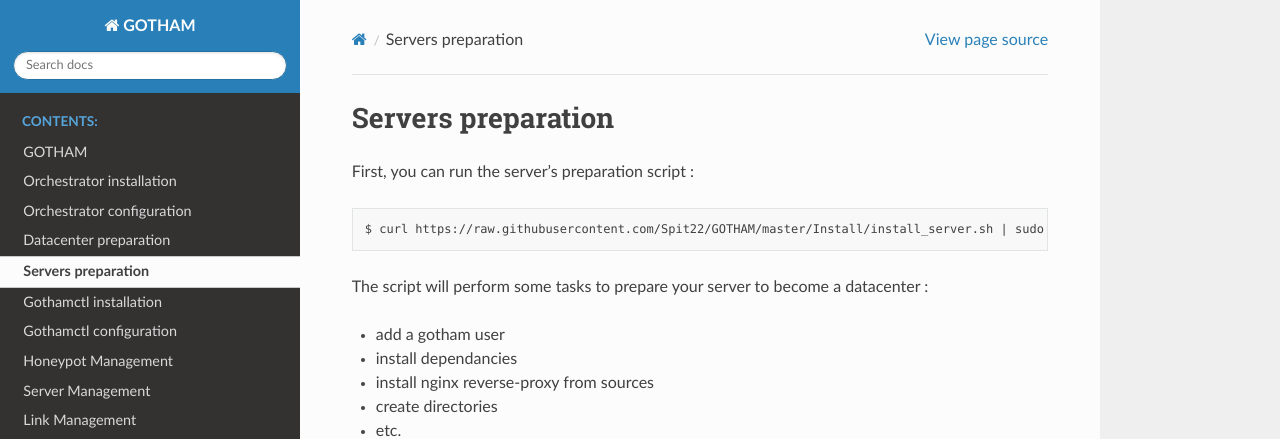
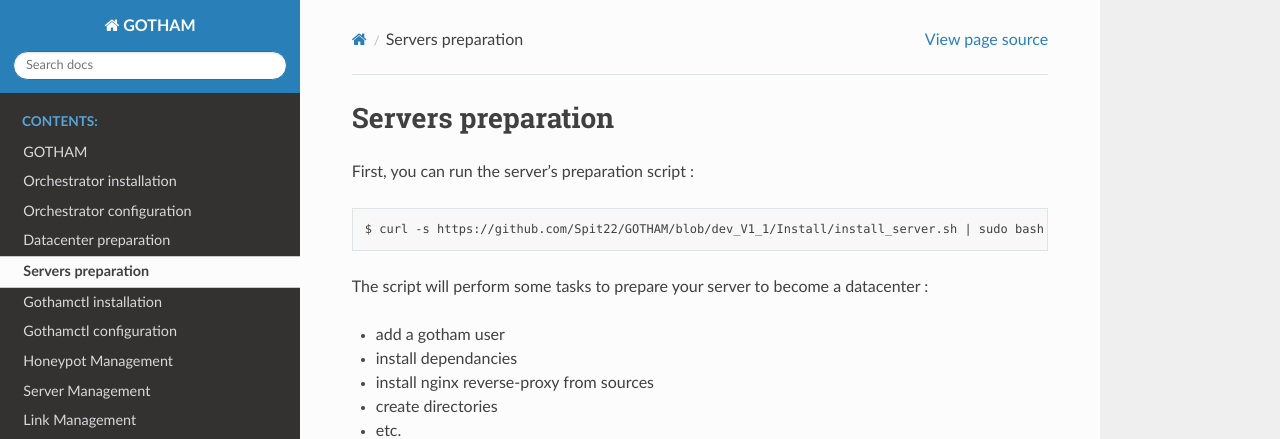
Before and after one commit to Spit22/GOTHAM, a Sphinx documentation site: the page built from Documentation/source/src/prepare_servers.md, in a window 1280 px wide. Shown: the top 439 px of the page. Built offline with Sphinx 7.4.7 and the Read the Docs theme 2.0.0, drawn with Linux system fonts in a browser that asks for light colours; some of the changed lines change nothing that is shown.

Commit message:
fix{Documentation/source/src/prepare_servers.md}: fix curl url and options

````diff
--- a/Documentation/source/src/prepare_servers.md
+++ b/Documentation/source/src/prepare_servers.md
@@ -3,7 +3,7 @@
 First, you can run the server's preparation script :
 
 ```
-$ curl https://raw.githubusercontent.com/Spit22/GOTHAM/master/Install/install_server.sh | sudo bash
+$ curl -s https://github.com/Spit22/GOTHAM/blob/dev_V1_1/Install/install_server.sh | sudo bash
 ```
 
 The script will perform some tasks to prepare your server to become a datacenter :
````
